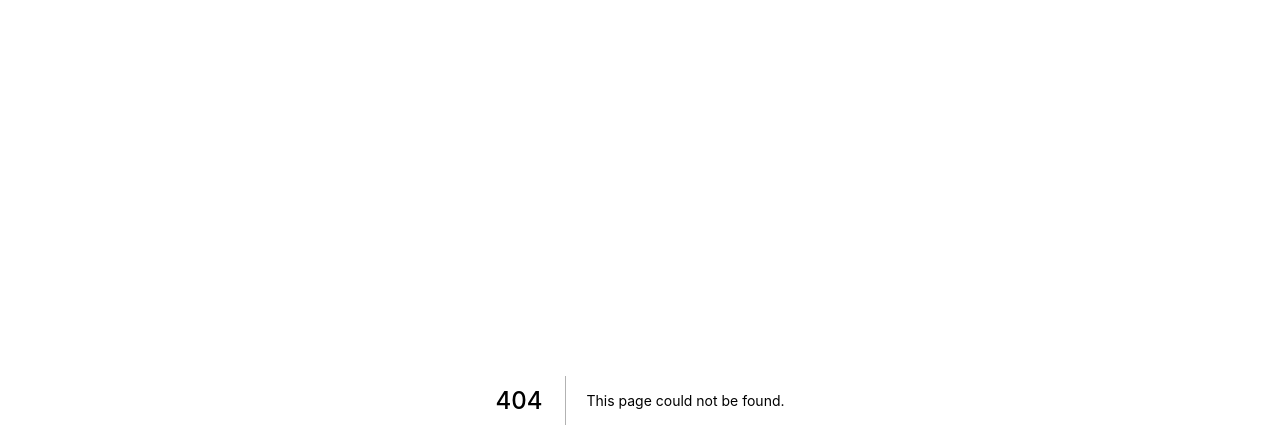
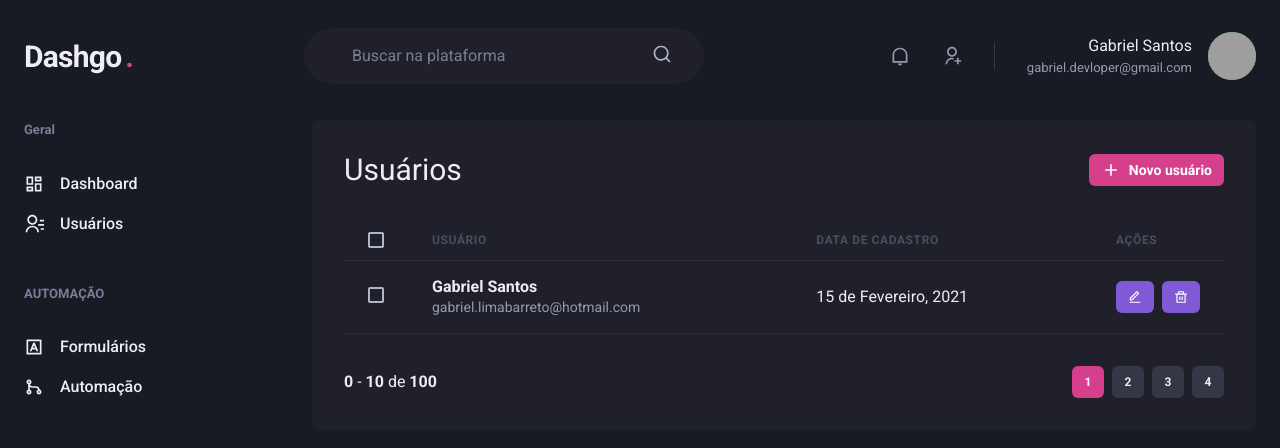
Before and after one commit to GabrielDevLoper/next.js-dashgo, a Next.js app: page /users in a window 1280 px wide. Before the commit this address had no page. Shown: the top 448 px of the page. Built offline with nearby package versions, Linux system fonts and the light colour scheme; grey boxes are pictures that could not be loaded.

Commit message:
feat: criação de todas as telas do dashboard finalizadas.

```diff
--- a/src/components/Form/Input.tsx
+++ b/src/components/Form/Input.tsx
@@ -13,7 +13,7 @@
 export function Input({ name, label, ...rest }: InputProps) {
   return (
     <FormControl>
-      {!!label && <FormLabel htmlFor={name}>{name}</FormLabel>}
+      {!!label && <FormLabel htmlFor={name}>{label}</FormLabel>}
       <ChackraInput
         name={name}
         id={name}
--- /dev/null
+++ b/src/components/Pagination.tsx
@@ -0,0 +1,58 @@
+import { Stack, Button, Box } from "@chakra-ui/react";
+
+export function Pagination() {
+  return (
+    <Stack
+      direction="row"
+      mt="8"
+      justifyContent="space-between"
+      alignItems="center"
+      spacing="6"
+    >
+      <Box>
+        <strong>0</strong> - <strong>10</strong> de <strong>100</strong>
+      </Box>
+      <Stack direction="row" spacing="2">
+        <Button
+          size="sm"
+          fontSize="xs"
+          w="4"
+          colorScheme="pink"
+          disabled
+          _disabled={{ bgColor: "pink.500", cursor: "default" }}
+        >
+          1
+        </Button>
+
+        <Button
+          size="sm"
+          fontSize="xs"
+          w="4"
+          bgColor="gray.700"
+          _hover={{ bgColor: "gray.500" }}
+        >
+          2
+        </Button>
+
+        <Button
+          size="sm"
+          fontSize="xs"
+          w="4"
+          bgColor="gray.700"
+          _hover={{ bgColor: "gray.500" }}
+        >
+          3
+        </Button>
+        <Button
+          size="sm"
+          fontSize="xs"
+          w="4"
+          bgColor="gray.700"
+          _hover={{ bgColor: "gray.500" }}
+        >
+          4
+        </Button>
+      </Stack>
+    </Stack>
+  );
+}
--- /dev/null
+++ b/src/pages/users/index.tsx
@@ -0,0 +1,107 @@
+import {
+  Box,
+  Button,
+  Checkbox,
+  Flex,
+  Heading,
+  Icon,
+  SimpleGrid,
+  Table,
+  Tbody,
+  Td,
+  Text,
+  Th,
+  Thead,
+  Tr,
+  HStack,
+  theme,
+} from "@chakra-ui/react";
+import {
+  RiAddLine,
+  RiDeleteBinLine,
+  RiEditLine,
+  RiPencilLine,
+} from "react-icons/ri";
+import { Header } from "../../components/Header";
+import { Pagination } from "../../components/Pagination";
+import { Sidebar } from "../../components/Sidebar";
+
+export default function UserList() {
+  return (
+    <Box>
+      <Header />
+      <Flex w="100%" my="6" maxWidth={1480} mx="auto" px="6">
+        <Sidebar />
+
+        <Box flex="1" borderRadius={8} bg="gray.800" p="8">
+          <Flex mb="8" justifyContent="space-between" alignItems="center">
+            <Heading size="lg" fontWeight="normal">
+              Usuários
+            </Heading>
+            <Button
+              as="a"
+              cursor="pointer"
+              size="sm"
+              fontSize="sm"
+              colorScheme="pink"
+              leftIcon={<Icon as={RiAddLine} fontSize="20" />}
+            >
+              Novo usuário
+            </Button>
+          </Flex>
+          <Table colorScheme="whiteAlpha">
+            <Thead>
+              <Tr>
+                <Th px="6" color="gray.300" width="8">
+                  <Checkbox colorScheme="pink" />
+                </Th>
+                <Th>Usuário</Th>
+                <Th>Data de cadastro</Th>
+                <Th w="8">Ações</Th>
+              </Tr>
+            </Thead>
+            <Tbody>
+              <Tr>
+                <Td px="6">
+                  <Checkbox colorScheme="pink" />
+                </Td>
+                <Td px="6">
+                  <Box>
+                    <Text fontWeight="bold">Gabriel Santos</Text>
+                    <Text fontSize="sm" color="gray.300">
+                      gabriel.limabarreto@hotmail.com
+                    </Text>
+                  </Box>
+                </Td>
+                <Td px="6">15 de Fevereiro, 2021</Td>
+                <Td px="6">
+                  <HStack>
+                    <Button
+                      as="a"
+                      cursor="pointer"
+                      size="sm"
+                      fontSize="sm"
+                      colorScheme="purple"
+                    >
+                      <Icon as={RiEditLine} />
+                    </Button>
+                    <Button
+                      as="a"
+                      cursor="pointer"
+                      size="sm"
+                      fontSize="sm"
+                      colorScheme="purple"
+                    >
+                      <Icon as={RiDeleteBinLine} />
+                    </Button>
+                  </HStack>
+                </Td>
+              </Tr>
+            </Tbody>
+          </Table>
+          <Pagination />
+        </Box>
+      </Flex>
+    </Box>
+  );
+}
```
Also changed, not shown: src/pages/users/create.tsx (added, +53 -0 lines).
